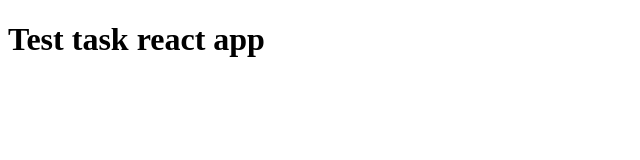
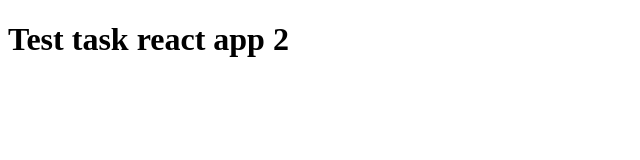
Before and after one commit to denhrys/am-test-task, a React app: page / in a window 1280 px wide. Shown: the top 160 px of the page, without its empty margins (0-640 px from the left). Built offline with nearby package versions, Linux system fonts and the light colour scheme.

Commit message:
checking ci/cd

```diff
--- a/src/App.tsx
+++ b/src/App.tsx
@@ -3,7 +3,7 @@ import React, { ReactElement } from 'react'
 export default function App(): ReactElement {
 	return (
 		<div>
-			<h1>Test task react app</h1>
+			<h1>Test task react app 2</h1>
 		</div>
 	)
 }
```
